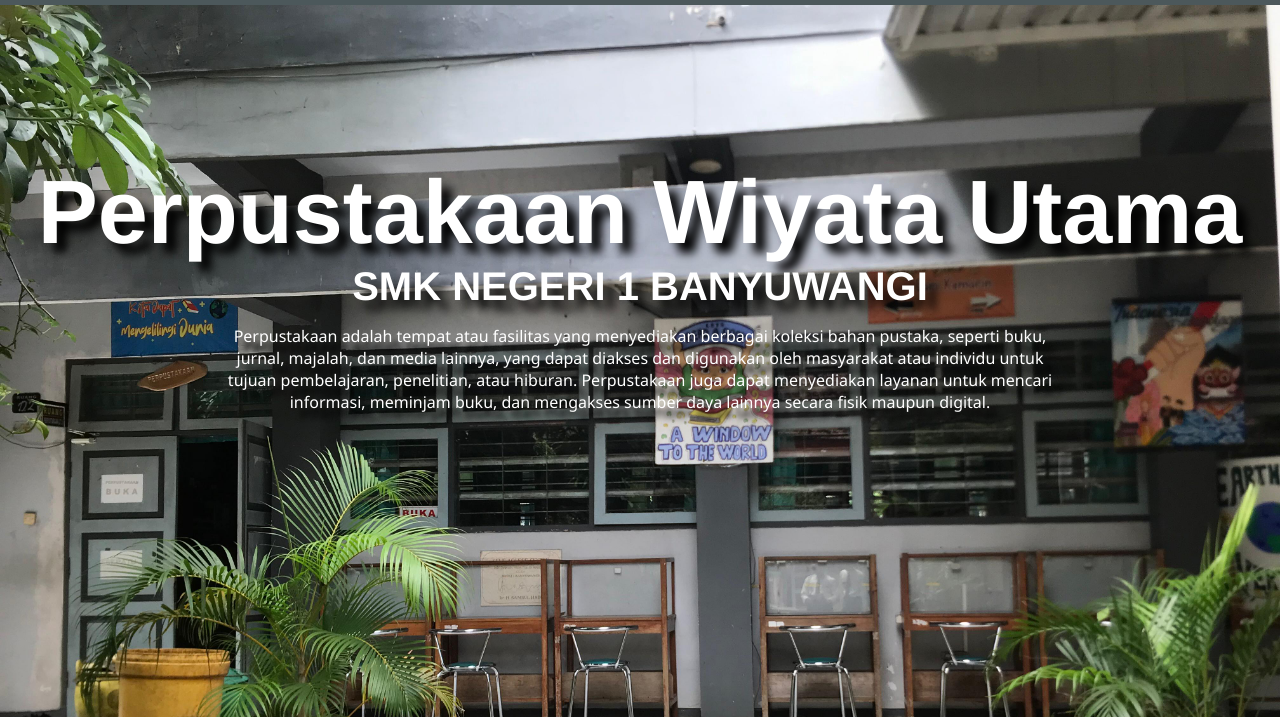
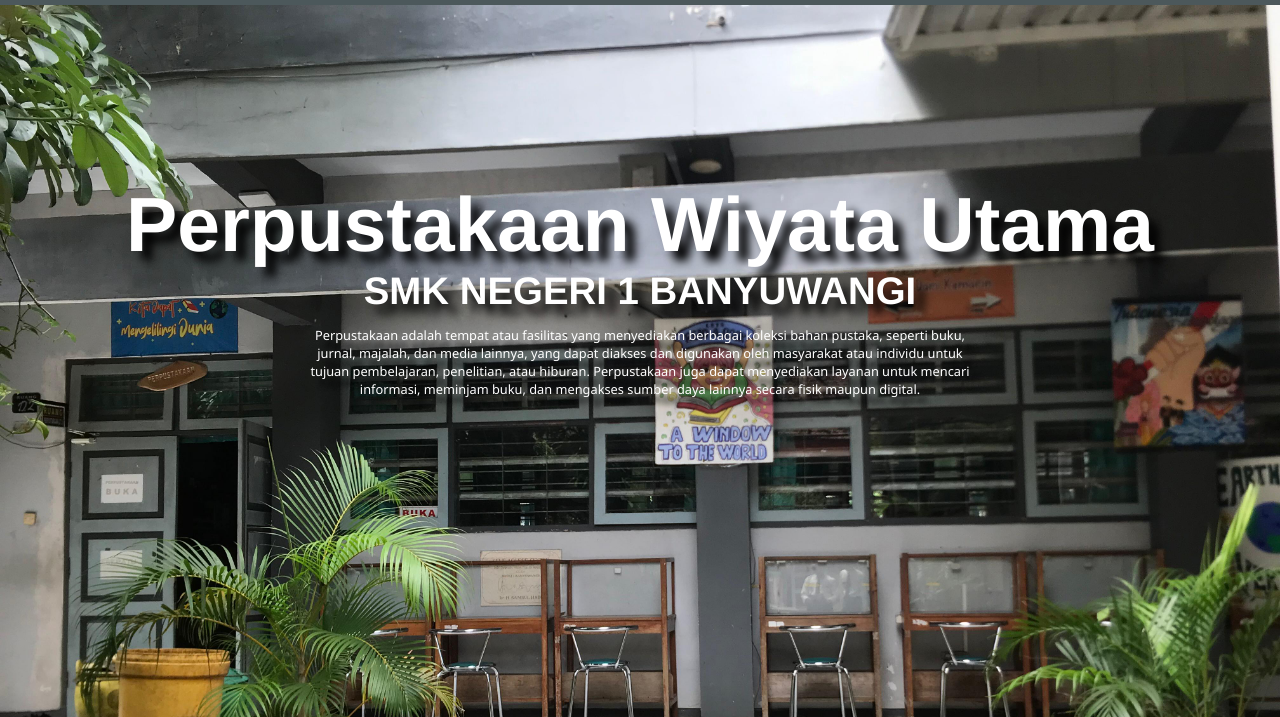
Before and after one commit to wardhana456/Perpustakaan, a plain HTML site: page index.html in a window 1280 px wide. Shown: the part 83-800 px from the top of the page. Drawn offline with Linux system fonts and the light colour scheme.

Commit message:
fix : awal

```diff
--- a/style.css
+++ b/style.css
@@ -94,14 +94,14 @@
 }
 
 .beranda h1 {
-    font-size: 90px;
+    font-size: 6vw;
     text-shadow: 10px 10px 10px black;
     margin: 0;
     margin-top:-30%;
 }
 
 .beranda h3 {
-    font-size: 40px;
+    font-size: 3vw;
     text-shadow: 10px 10px 10px black;
     margin: 0;
 }
@@ -109,6 +109,7 @@
 .beranda p {
     font-family: 'Segoe UI', Tahoma, Geneva, Verdana, sans-serif;
     text-shadow: 10px 10px 5px black;
+    font-size: 1vw;
 }
 
 .judul {
```
